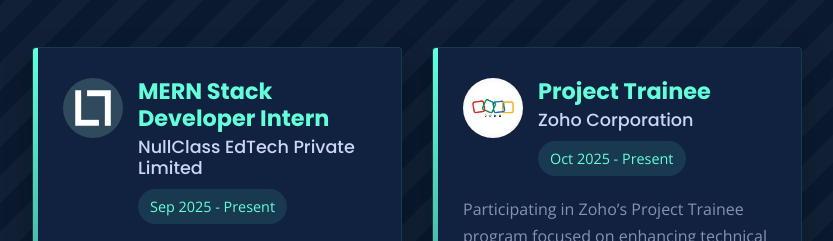
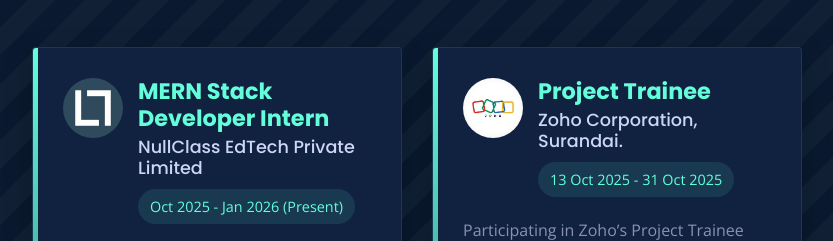
Before and after one commit to abd-0412/abd-portfolio, a plain HTML site: page index.html in a window 1280 px wide. Shown: the part 3463-3704 px from the top of the page, without its empty margins (23-856 px from the left). Drawn offline with nearby package versions, Linux system fonts and the light colour scheme; animation ran at ten frames a second; a web font is replaced by a local one.

Commit message:
Update index.html

```diff
--- a/index.html
+++ b/index.html
@@ -232,7 +232,7 @@
                         <div class="role-company">
                             <h3>MERN Stack Developer Intern</h3>
                             <h4>NullClass EdTech Private Limited</h4>
-                            <span class="date-badge">Sep 2025 - Present</span>
+                            <span class="date-badge">Oct 2025 - Jan 2026 (Present)</span>
                         </div>
                     </div>
                     <div class="card-body">
@@ -264,8 +264,8 @@
                         <img src="assets/images/zoho.jpg" alt="Zoho Corporation Private Limited Logo" class="company-logo">
                         <div class="role-company">
                             <h3>Project Trainee</h3>
-                            <h4>Zoho Corporation</h4>
-                            <span class="date-badge">Oct 2025 - Present</span>
+                            <h4>Zoho Corporation, Surandai.</h4>
+                            <span class="date-badge">13 Oct 2025 - 31 Oct 2025</span>
                         </div>
                     </div>
 
@@ -493,7 +493,7 @@
                             </div>
                             <div class="cert-right">
                                 <h4 class="cert-title">Participant – Rural Tech Uplift 2025 (Project Expo)</h4>
-                                <p class="cert-issuer">Zoho Corporation, Surandai Branch</p>
+                                <p class="cert-issuer">Zoho Corporation, Surandai Branch.</p>
                                 <p class="cert-date">Awarded: Oct 2025</p>
                                 <p class="cert-description">
                                     Presented the project <strong>“EcoRoute”</strong>, an AI-powered eco-friendly route planner that compares multiple paths based on real-time CO₂ emissions.
```
